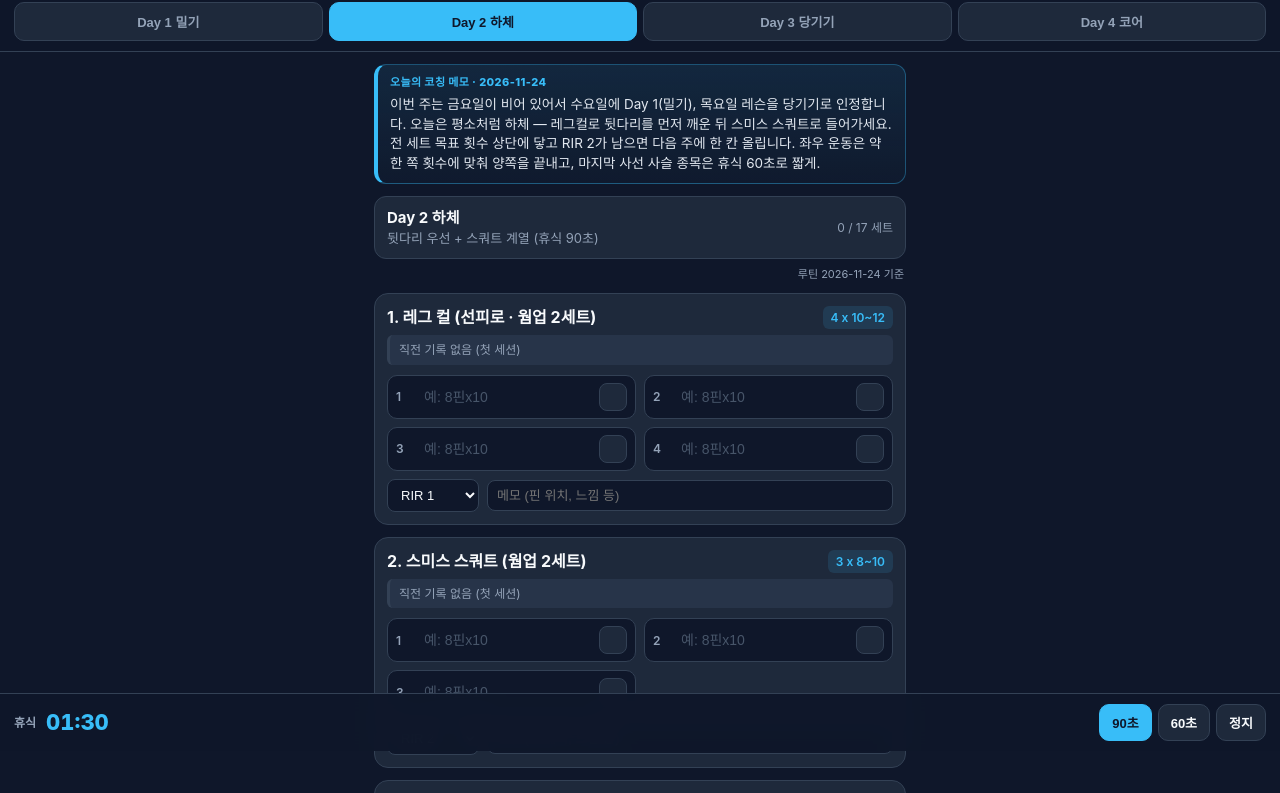
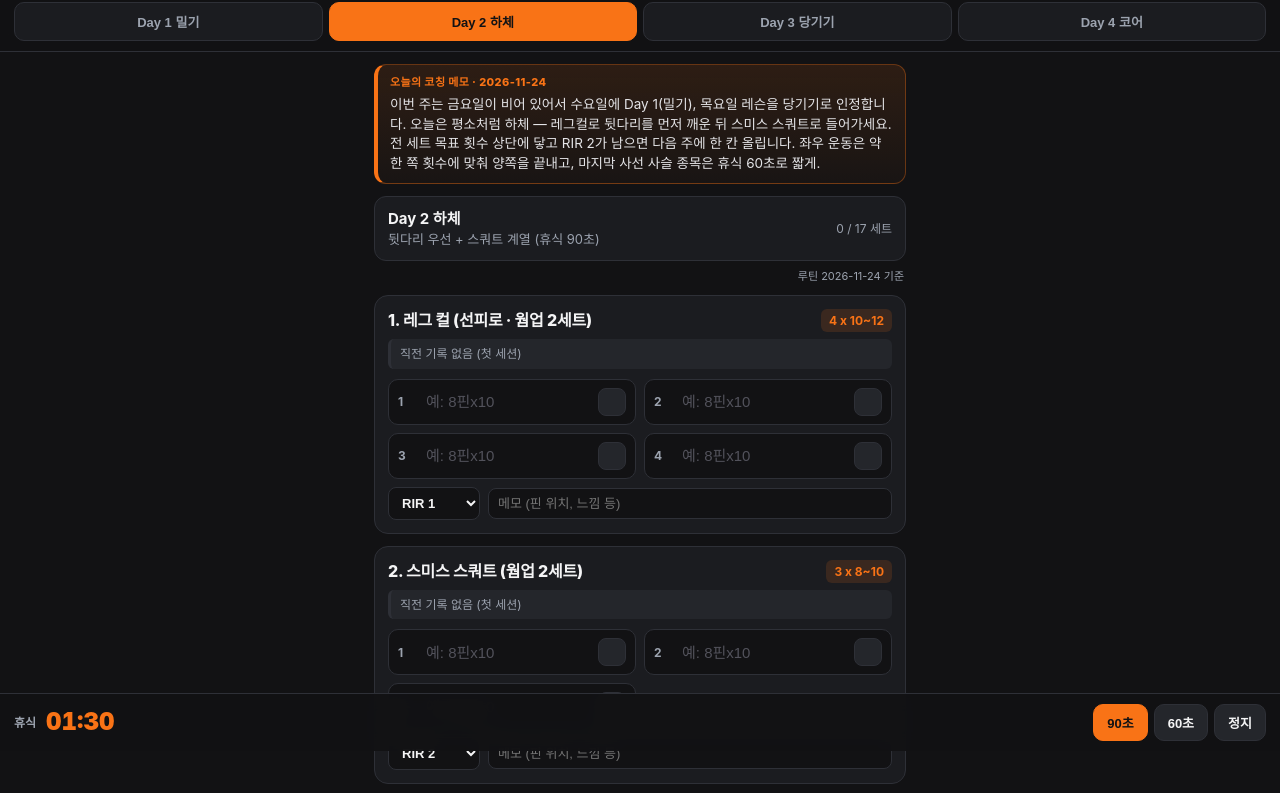
Before and after one commit to simsangun92-jpg/Workout-log, a plain HTML site: page index.html in a window 1280 px wide. Shown: the part 49-842 px from the top of the page. Drawn offline with Linux system fonts and the light colour scheme.

Commit message:
앱 내부 디자인을 차콜+오렌지 테마로 변경

```diff
--- a/index.html
+++ b/index.html
@@ -5,22 +5,24 @@
 <meta name="viewport" content="width=device-width, initial-scale=1.0, maximum-scale=1.0, user-scalable=no">
 <meta name="apple-mobile-web-app-capable" content="yes">
 <meta name="mobile-web-app-capable" content="yes">
-<meta name="theme-color" content="#0f172a">
+<meta name="theme-color" content="#121214">
 <link rel="manifest" href="./manifest.json">
 <link rel="icon" href="./icon.svg" type="image/svg+xml">
 <link rel="apple-touch-icon" href="./icon-192.png">
 <title>운동 기록</title>
 <style>
   :root {
-    --bg: #0f172a;
-    --card: #1e293b;
-    --card2: #273449;
-    --text: #f8fafc;
-    --muted: #94a3b8;
-    --accent: #38bdf8;
-    --accent2: #22c55e;
+    --bg: #121214;
+    --card: #1b1c20;
+    --card2: #24262b;
+    --text: #f4f4f5;
+    --muted: #9ca3af;
+    --accent: #f97316;
+    --accent-soft: rgba(249,115,22,0.14);
+    --accent2: #f97316;
+    --done: #22c55e;
     --danger: #ef4444;
-    --border: #334155;
+    --border: #2e3037;
   }
   * { box-sizing: border-box; -webkit-tap-highlight-color: transparent; }
   body {
@@ -31,124 +33,124 @@
   }
   header {
     position: sticky; top: 0; z-index: 20;
-    background: rgba(15, 23, 42, 0.94); backdrop-filter: blur(10px);
+    background: rgba(18, 18, 20, 0.95); backdrop-filter: blur(10px);
     border-bottom: 1px solid var(--border);
     padding: 12px 14px 10px;
   }
   .top-row { display: flex; justify-content: space-between; align-items: center; margin-bottom: 10px; gap: 8px; }
-  .title { font-size: 17px; font-weight: 700; letter-spacing: -0.3px; }
+  .title { font-size: 18px; font-weight: 800; letter-spacing: -0.4px; }
   .top-right { display: flex; align-items: center; gap: 6px; }
-  .date-badge { font-size: 12px; color: var(--accent); background: rgba(56,189,248,0.12); padding: 4px 9px; border-radius: 999px; font-weight: 600; }
+  .date-badge { font-size: 12px; color: var(--accent); background: var(--accent-soft); padding: 4px 10px; border-radius: 999px; font-weight: 700; }
   .mode-btn {
     border: 1px solid var(--border); background: var(--card); color: var(--text);
-    padding: 5px 10px; border-radius: 999px; font-size: 12px; font-weight: 700; cursor: pointer;
+    padding: 5px 11px; border-radius: 999px; font-size: 12px; font-weight: 700; cursor: pointer;
   }
-  .mode-btn.active { background: var(--accent); color: #0f172a; border-color: var(--accent); }
+  .mode-btn.active { background: var(--accent); color: #121214; border-color: var(--accent); }
   .tabs { display: grid; grid-template-columns: repeat(4, 1fr); gap: 6px; }
   .tab {
     border: 1px solid var(--border); background: var(--card); color: var(--muted);
-    padding: 9px 4px; border-radius: 10px; font-size: 13px; font-weight: 600;
+    padding: 9px 4px; border-radius: 10px; font-size: 13px; font-weight: 700;
     text-align: center; cursor: pointer;
   }
-  .tab.active { background: var(--accent); color: #0f172a; border-color: var(--accent); }
+  .tab.active { background: var(--accent); color: #121214; border-color: var(--accent); }
   .container { padding: 12px 14px; max-width: 560px; margin: 0 auto; }
   .day-banner {
     background: var(--card); border: 1px solid var(--border); border-radius: 12px;
-    padding: 10px 12px; margin-bottom: 12px;
+    padding: 11px 13px; margin-bottom: 12px;
     display: flex; justify-content: space-between; align-items: center; gap: 8px;
   }
   .day-banner .sub { font-size: 13px; color: var(--muted); }
   .ex-card {
     background: var(--card); border: 1px solid var(--border); border-radius: 14px;
-    padding: 12px; margin-bottom: 12px;
+    padding: 13px; margin-bottom: 12px;
   }
-  .ex-head { display: flex; justify-content: space-between; align-items: flex-start; gap: 8px; margin-bottom: 6px; }
-  .ex-name { font-size: 16px; font-weight: 700; }
-  .ex-goal { font-size: 12px; color: var(--accent); background: rgba(56,189,248,0.12); padding: 3px 8px; border-radius: 6px; white-space: nowrap; font-weight: 600; }
+  .ex-head { display: flex; justify-content: space-between; align-items: flex-start; gap: 8px; margin-bottom: 7px; }
+  .ex-name { font-size: 16px; font-weight: 800; letter-spacing: -0.2px; }
+  .ex-goal { font-size: 12px; color: var(--accent); background: var(--accent-soft); padding: 3px 8px; border-radius: 6px; white-space: nowrap; font-weight: 700; }
   .prev-box {
-    font-size: 12px; color: #cbd5e1; background: var(--card2);
+    font-size: 12px; color: #d4d4d8; background: var(--card2);
     border-left: 3px solid var(--accent); border-radius: 6px;
     padding: 6px 9px; margin-bottom: 10px;
   }
   .prev-box.empty { border-left-color: var(--border); color: var(--muted); }
   .sets-grid { display: grid; grid-template-columns: repeat(2, 1fr); gap: 8px; }
   .set-row {
-    background: #0f172a; border: 1px solid var(--border); border-radius: 10px;
-    padding: 7px 8px; display: flex; align-items: center; gap: 6px;
+    background: #121214; border: 1px solid var(--border); border-radius: 10px;
+    padding: 8px 9px; display: flex; align-items: center; gap: 6px;
   }
-  .set-row.done { border-color: var(--accent2); background: rgba(34,197,94,0.08); }
-  .set-lbl { font-size: 12px; color: var(--muted); width: 20px; font-weight: 600; flex-shrink: 0; }
+  .set-row.done { border-color: var(--accent); background: rgba(249,115,22,0.10); }
+  .set-lbl { font-size: 12px; color: var(--muted); width: 20px; font-weight: 700; flex-shrink: 0; }
   .set-inp {
     width: 100%; background: transparent; border: none; color: var(--text);
-    font-size: 14px; font-weight: 600; outline: none; min-width: 0;
+    font-size: 15px; font-weight: 700; outline: none; min-width: 0; font-variant-numeric: tabular-nums;
   }
-  .set-inp::placeholder { color: #475569; font-weight: 400; }
+  .set-inp::placeholder { color: #52525b; font-weight: 400; }
   .check-btn {
     width: 28px; height: 28px; border-radius: 8px; border: 1px solid var(--border);
-    background: var(--card); color: var(--muted); font-size: 14px; flex-shrink: 0; cursor: pointer;
+    background: var(--card2); color: var(--muted); font-size: 14px; flex-shrink: 0; cursor: pointer;
     display: flex; align-items: center; justify-content: center;
   }
-  .set-row.done .check-btn { background: var(--accent2); color: #052e16; border-color: var(--accent2); font-weight: 700; }
+  .set-row.done .check-btn { background: var(--accent); color: #121214; border-color: var(--accent); font-weight: 800; }
   .meta-row { display: flex; gap: 8px; margin-top: 8px; align-items: center; }
   .rir-select, .memo-inp {
-    background: #0f172a; border: 1px solid var(--border); color: var(--text);
+    background: #121214; border: 1px solid var(--border); color: var(--text);
     border-radius: 8px; padding: 7px 9px; font-size: 13px; outline: none;
   }
-  .rir-select { width: 92px; flex-shrink: 0; }
+  .rir-select { width: 92px; flex-shrink: 0; font-weight: 600; }
   .memo-inp { width: 100%; }
   .actions { display: grid; grid-template-columns: 1fr 1fr; gap: 8px; margin-top: 14px; }
   .btn {
-    border: none; border-radius: 12px; padding: 13px 12px; font-size: 14px; font-weight: 700;
+    border: none; border-radius: 12px; padding: 13px 12px; font-size: 14px; font-weight: 800;
     cursor: pointer; text-align: center;
   }
-  .btn-save { background: var(--accent2); color: #052e16; }
+  .btn-save { background: var(--accent); color: #121214; }
   .btn-copy { background: var(--card2); color: var(--text); border: 1px solid var(--border); }
   .filter-row { display: flex; gap: 6px; overflow-x: auto; margin-bottom: 12px; padding-bottom: 2px; }
   .f-chip {
     border: 1px solid var(--border); background: var(--card); color: var(--muted);
-    padding: 6px 12px; border-radius: 999px; font-size: 13px; font-weight: 600; white-space: nowrap; cursor: pointer;
+    padding: 6px 12px; border-radius: 999px; font-size: 13px; font-weight: 700; white-space: nowrap; cursor: pointer;
   }
-  .f-chip.active { background: var(--accent); color: #0f172a; border-color: var(--accent); }
+  .f-chip.active { background: var(--accent); color: #121214; border-color: var(--accent); }
   .hist-card {
     background: var(--card); border: 1px solid var(--border); border-radius: 14px;
     padding: 12px; margin-bottom: 10px;
   }
   .hist-head { display: flex; justify-content: space-between; align-items: center; margin-bottom: 8px; }
-  .hist-title { font-size: 15px; font-weight: 700; color: var(--accent); }
+  .hist-title { font-size: 15px; font-weight: 800; color: var(--accent); }
   .del-btn {
     border: 1px solid var(--border); background: transparent; color: var(--muted);
     padding: 3px 8px; border-radius: 6px; font-size: 12px; cursor: pointer;
   }
-  .hist-line { font-size: 13px; padding: 4px 0; border-top: 1px solid rgba(51,65,85,0.5); }
+  .hist-line { font-size: 13px; padding: 4px 0; border-top: 1px solid rgba(46,48,55,0.8); }
   .hist-line:first-of-type { border-top: none; }
   .timer-bar {
     position: fixed; bottom: 0; left: 0; right: 0; z-index: 30;
-    background: rgba(15, 23, 42, 0.96); backdrop-filter: blur(10px);
+    background: rgba(18, 18, 20, 0.96); backdrop-filter: blur(10px);
     border-top: 1px solid var(--border);
     padding: 10px 14px; display: flex; justify-content: space-between; align-items: center; gap: 8px;
   }
-  .timer-display { font-size: 22px; font-weight: 800; font-variant-numeric: tabular-nums; color: var(--accent); min-width: 68px; }
-  .timer-display.done { color: var(--accent2); }
+  .timer-display { font-size: 24px; font-weight: 900; font-variant-numeric: tabular-nums; color: var(--accent); min-width: 72px; }
+  .timer-display.done { color: var(--done); }
   .timer-btns { display: flex; gap: 6px; }
   .t-btn {
-    border: 1px solid var(--border); background: var(--card); color: var(--text);
-    padding: 8px 12px; border-radius: 10px; font-size: 13px; font-weight: 700; cursor: pointer;
+    border: 1px solid var(--border); background: var(--card2); color: var(--text);
+    padding: 8px 13px; border-radius: 10px; font-size: 13px; font-weight: 700; cursor: pointer;
   }
-  .t-btn.primary { background: var(--accent); color: #0f172a; border-color: var(--accent); }
+  .t-btn.primary { background: var(--accent); color: #121214; border-color: var(--accent); }
   .fb-banner {
-    background: linear-gradient(180deg, rgba(56,189,248,0.10), rgba(56,189,248,0.02));
-    border: 1px solid rgba(56,189,248,0.35); border-left: 4px solid var(--accent);
+    background: linear-gradient(180deg, rgba(249,115,22,0.12), rgba(249,115,22,0.03));
+    border: 1px solid rgba(249,115,22,0.35); border-left: 4px solid var(--accent);
     border-radius: 12px; padding: 10px 12px; margin-bottom: 12px;
   }
   .fb-label { font-size: 11px; letter-spacing: .4px; color: var(--accent); font-weight: 800; margin-bottom: 4px; }
-  .fb-text { font-size: 13.5px; color: #e2e8f0; white-space: pre-wrap; }
+  .fb-text { font-size: 13.5px; color: #e4e4e7; white-space: pre-wrap; }
   .sync-note { font-size: 11px; color: var(--muted); text-align: right; margin: -4px 2px 10px; }
   .sync-note.off { color: #fbbf24; }
   .toast {
     position: fixed; top: 68px; left: 50%; transform: translateX(-50%);
-    background: var(--accent2); color: #052e16; padding: 8px 16px; border-radius: 999px;
-    font-size: 13px; font-weight: 700; z-index: 50; display: none;
-    box-shadow: 0 6px 20px rgba(0,0,0,0.4);
+    background: var(--accent); color: #121214; padding: 8px 16px; border-radius: 999px;
+    font-size: 13px; font-weight: 800; z-index: 50; display: none;
+    box-shadow: 0 6px 20px rgba(0,0,0,0.45);
   }
 </style>
 </head>
```
Also changed, not shown: manifest.json.
